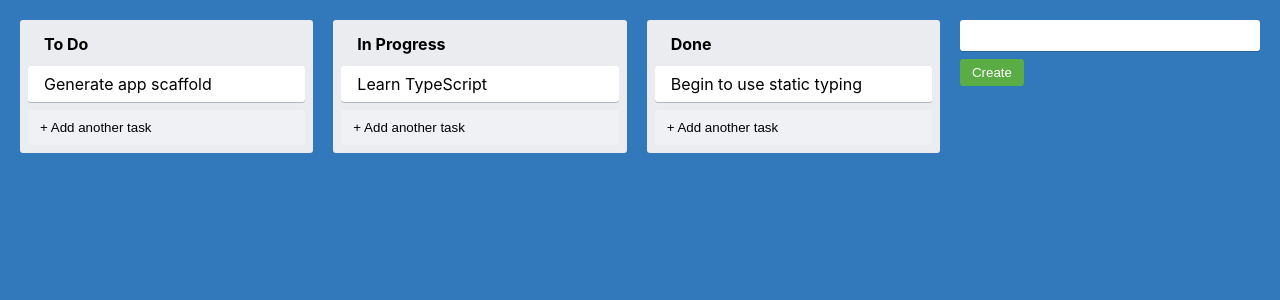
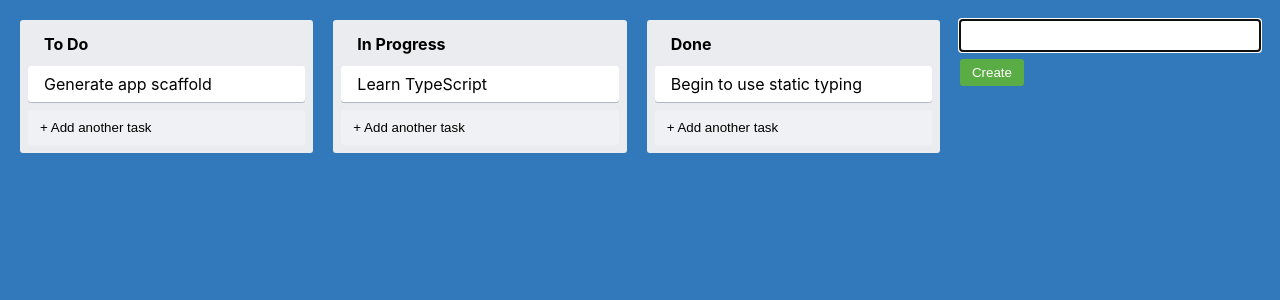
Before and after one commit to luckyluck/trello-clone, a React (Create React App) app: page / in a window 1280 px wide. Both pictures are taken after a click on the button "+ Add another list". Shown: the top 300 px of the page. Built offline with nearby package versions, Linux system fonts and the light colour scheme; the HTML template or start-up script is replaced by a standard one.

Commit message:
Fixing auto focus on input adding new list/task.

```diff
--- a/src/NewItemForm.tsx
+++ b/src/NewItemForm.tsx
@@ -1,6 +1,7 @@
 import React, { useState } from 'react';
 
 import { NewItemFormContainer, NewItemButton, NewItemInput } from './styles';
+import { useFocus } from './utils/useFocus';
 
 interface NewItemFormProps {
 	onAdd(text: string): void;
@@ -8,10 +9,11 @@
 
 export const NewItemForm: React.FC<NewItemFormProps> = ({ onAdd }) => {
 	const [text, setText] = useState('');
+	const inputRef = useFocus();
 
 	return (
 		<NewItemFormContainer>
-			<NewItemInput value={text} onChange={(e: any) => setText(e.target.value)} />
+			<NewItemInput ref={inputRef} value={text} onChange={(e: any) => setText(e.target.value)}/>
 			<NewItemButton onClick={() => onAdd(text)}>
 				Create
 			</NewItemButton>
--- /dev/null
+++ b/src/utils/useFocus.ts
@@ -0,0 +1,11 @@
+import { useRef, useEffect } from 'react';
+
+export const useFocus = () => {
+	const ref = useRef<HTMLInputElement>(null);
+
+	useEffect(() => {
+		ref?.current?.focus();
+	});
+
+	return ref;
+};
```
